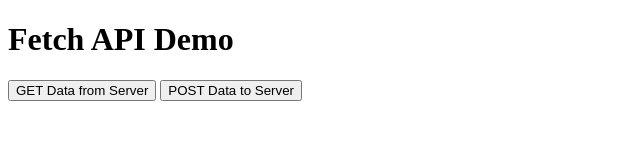
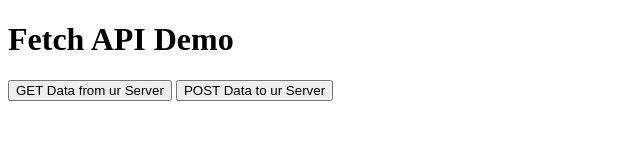
Before and after one commit to michyqruz/ricky, a website: page public/index.html in a window 1280 px wide. Shown: the whole page, without its empty margins (0-640 px from the left). Drawn offline with Linux system fonts and the light colour scheme.

Commit message:
Update index.html

```diff
--- a/public/index.html
+++ b/public/index.html
@@ -7,8 +7,8 @@
 </head>
 <body>
     <h1>Fetch API Demo</h1>
-    <button id="getData">GET Data from Server</button>
-    <button id="postData">POST Data to Server</button>
+    <button id="getData">GET Data from ur Server</button>
+    <button id="postData">POST Data to ur Server</button>
 
     <div id="response"></div>
     <script>
```
